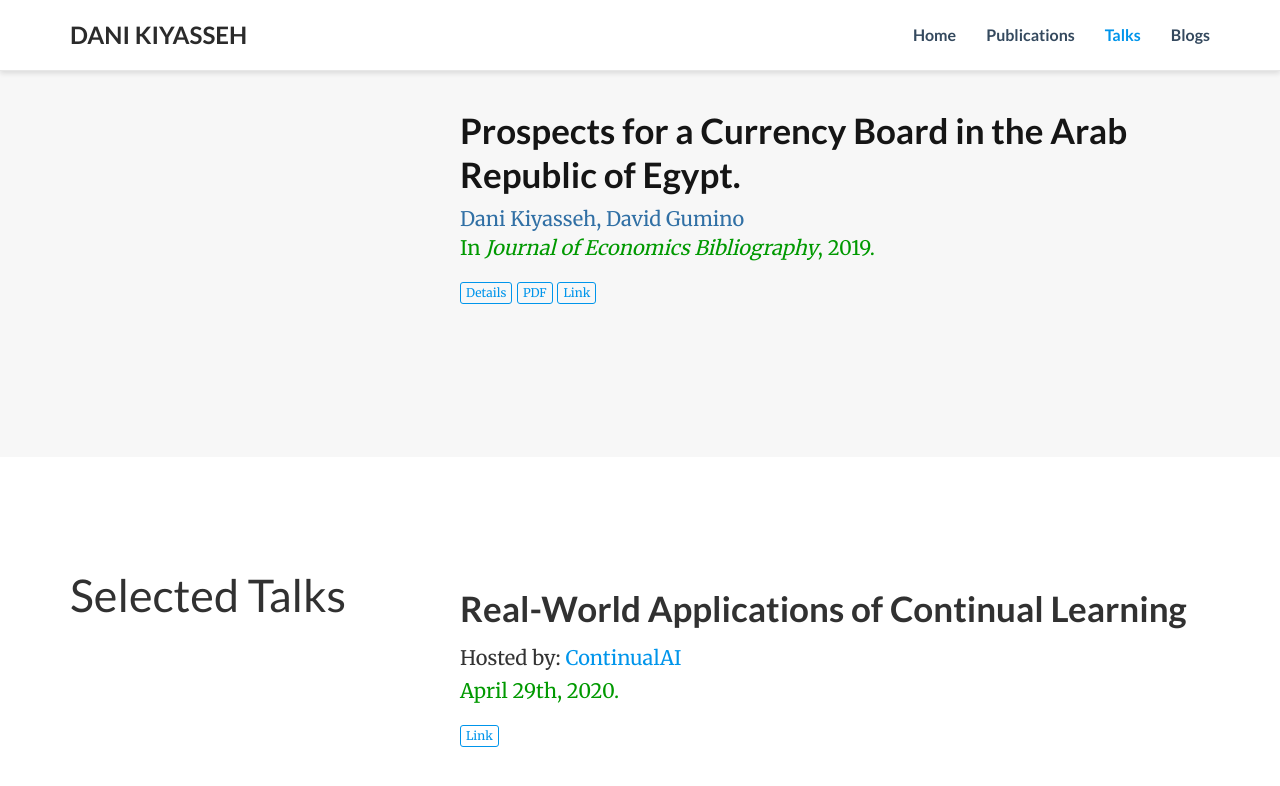
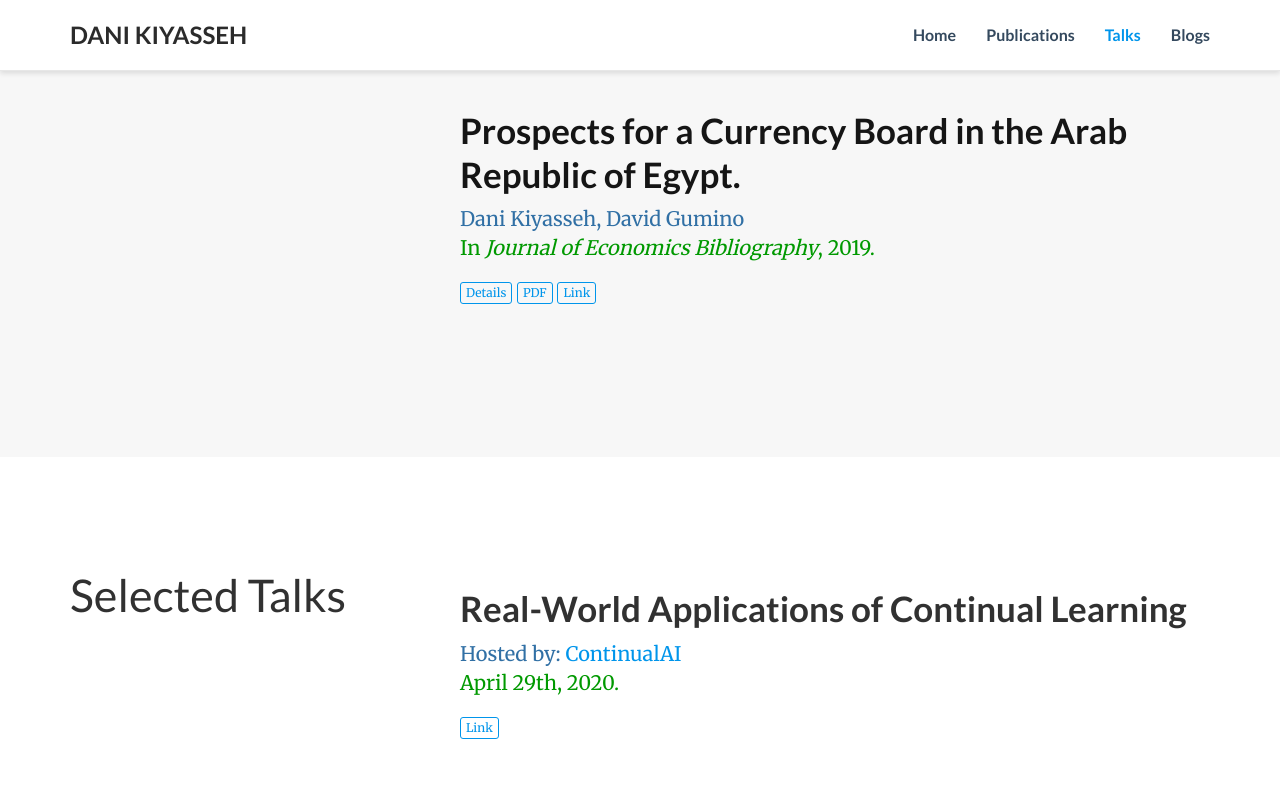
Before and after one commit to danikiyasseh/danikiyasseh.github.io, a Jekyll site: the page index.html, which Jekyll copies as it is, in a window 1280 px wide and 900 px high, scrolled down 2217 px. Shown: the top 786 px of the window. Built offline with Jekyll 4.4.1, drawn with Linux system fonts in a browser that asks for light colours; nearby versions of some CDN libraries; a style sheet for code colours, icons or effects is not loaded.

Commit message:
Update index.html

```diff
--- a/index.html
+++ b/index.html
@@ -498,7 +498,7 @@ title: Dani Kiyasseh
       <div class="pub-abstract" itemprop="text">
       </div>
 
-      <div class="host-name" itemprop="author">
+      <div class="pub-authors" itemprop="author">
         Hosted by: <a href="https://www.continualai.org/" itemprop="url">ContinualAI</a>
       </div>
 
```
